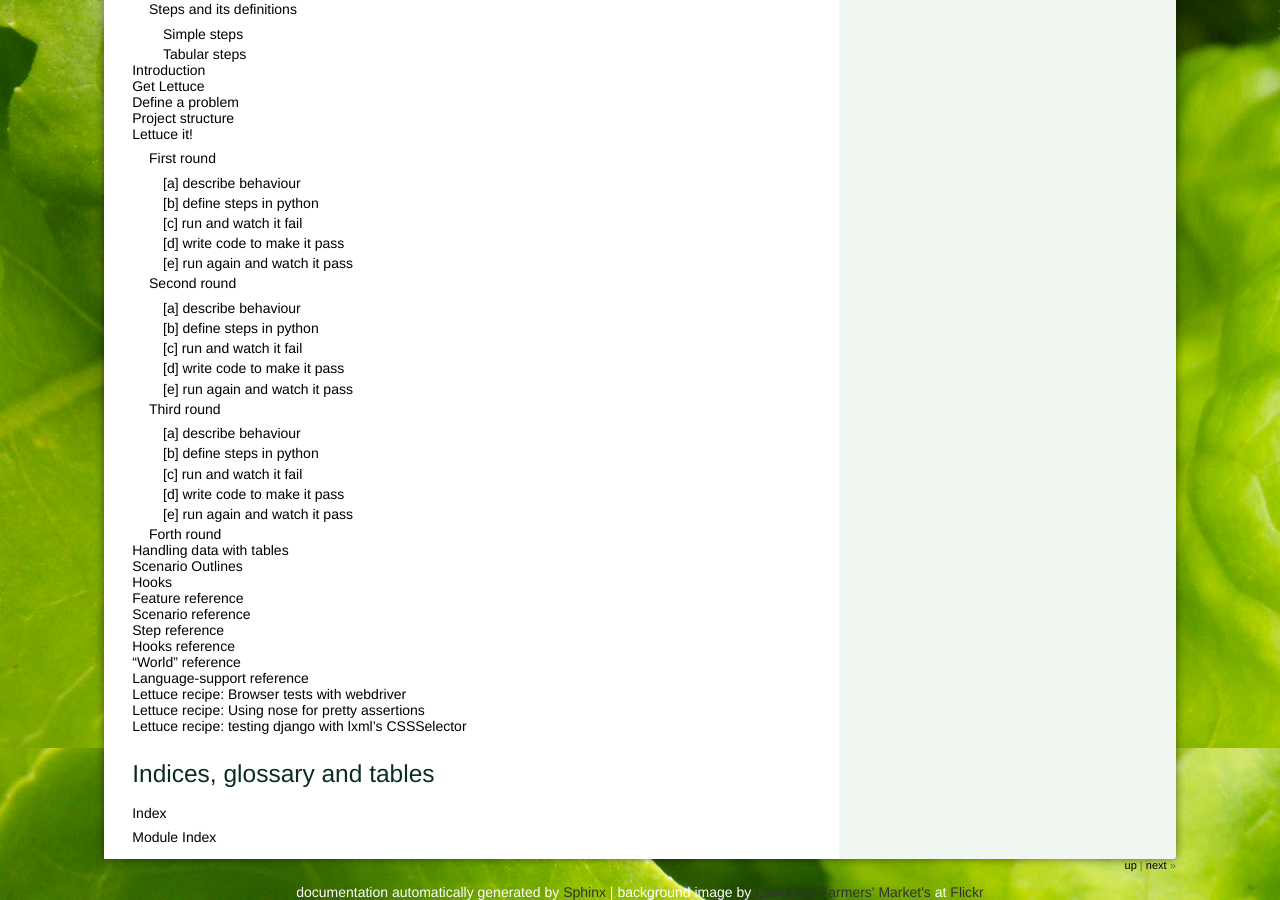
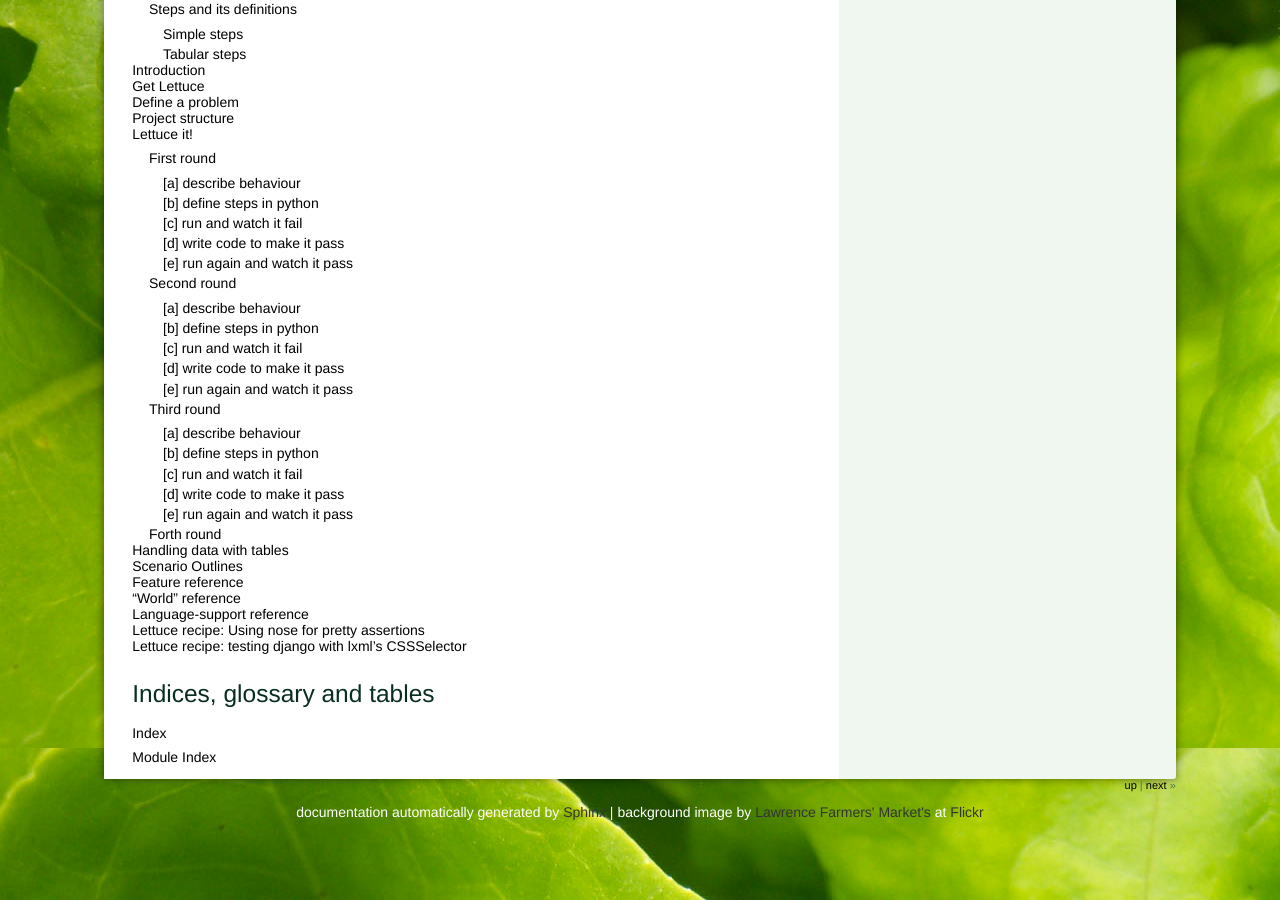
Before and after one commit to linguistux/wayfair_pytest-eucalyptus, a Sphinx documentation site: the page built from docs/contents.rst, in a window 1280 px wide and 900 px high, scrolled down 602 px. Built offline with Sphinx 7.4.7, drawn with Linux system fonts in a browser that asks for light colours.

Commit message:
documentation refactoring

```diff
--- a/docs/contents.rst
+++ b/docs/contents.rst
@@ -14,14 +14,9 @@ Lettuce documentation contents
    tutorial/simple
    tutorial/tables
    tutorial/scenario-outlines
-   tutorial/hooks
    reference/features
-   reference/scenarios
-   reference/steps
-   reference/hooks
-   reference/world
+   reference/terrain
    reference/languages
-   recipes/webdriver
    recipes/nose
    recipes/django-lxml
 
--- a/docs/index.rst
+++ b/docs/index.rst
@@ -107,8 +107,7 @@ walkthrough
 
     * :ref:`write your first feature <tutorial-simple>`
     * :ref:`handling data with tables <tutorial-tables>`
-    * :ref:`say "no" to repetition, meet scenario outlines <tutorial-scenario-outlines>`
-    * :ref:`taking actions before and after tests <tutorial-hooks>`
+    * :ref:`don't repeat yourself, meet scenario outlines <tutorial-scenario-outlines>`
 
 furthermore
 ===========
--- a/docs/recipes/webdriver.rst
+++ /dev/null
@@ -1,5 +0,0 @@
-.. _recipes-webdriver:
-
-============================================
-Lettuce recipe: Browser tests with webdriver
-============================================
--- a/docs/reference/scenarios.rst
+++ /dev/null
@@ -1,5 +0,0 @@
-.. _reference-scenarios:
-
-==================
-Scenario reference
-==================
--- a/docs/reference/steps.rst
+++ /dev/null
@@ -1,5 +0,0 @@
-.. _reference-steps:
-
-==============
-Step reference
-==============
--- /dev/null
+++ b/docs/reference/terrain.rst
@@ -0,0 +1,5 @@
+.. _reference-terrain:
+
+=================
+"World" reference
+=================
--- a/docs/tutorial/hooks.rst
+++ /dev/null
@@ -1,5 +0,0 @@
-.. _tutorial-hooks:
-
-=====
-Hooks
-=====
```
Also changed, not shown: other parts of docs/index.rst (+1 -2 lines).
